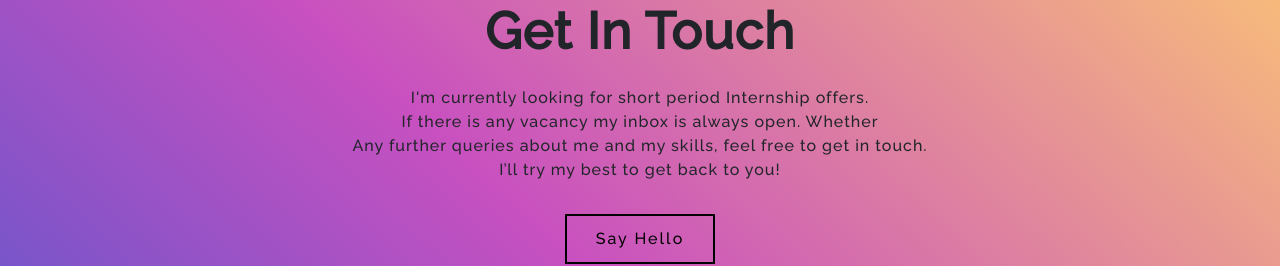
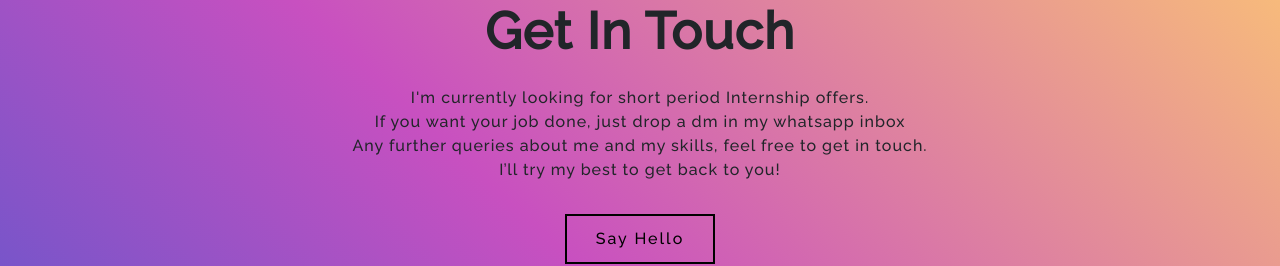
Before and after one commit to C0D3R-M33T/Roshmeet-Portfolio, a React (Create React App) app: page /contact in a window 1280 px wide. Shown: the part 157-423 px from the top of the page. Built offline with nearby package versions, Linux system fonts and the light colour scheme; a web font is replaced by a local one.

Commit message:
contact page updated

```diff
--- a/src/components/Contactpage/Contactpage.js
+++ b/src/components/Contactpage/Contactpage.js
@@ -7,7 +7,7 @@ function Contactpage() {
     <div className='contactbackground'>
       <Container>
         <h2 className='contacthead'>Get In Touch</h2>
-        <p className='contactpara'> I'm currently looking for short period Internship offers. <br /> If there is any vacancy my inbox is always open. Whether <br /> Any further queries about me and my skills, feel free to get in touch. <br /> I’ll try my best to get back to you!</p>
+        <p className='contactpara'> I'm currently looking for short period Internship offers. <br /> If you want your job done, just drop a dm in my whatsapp inbox<br /> Any further queries about me and my skills, feel free to get in touch. <br /> I’ll try my best to get back to you!</p>
         <button
           className='contactbtn'
           onClick={() => {
```
